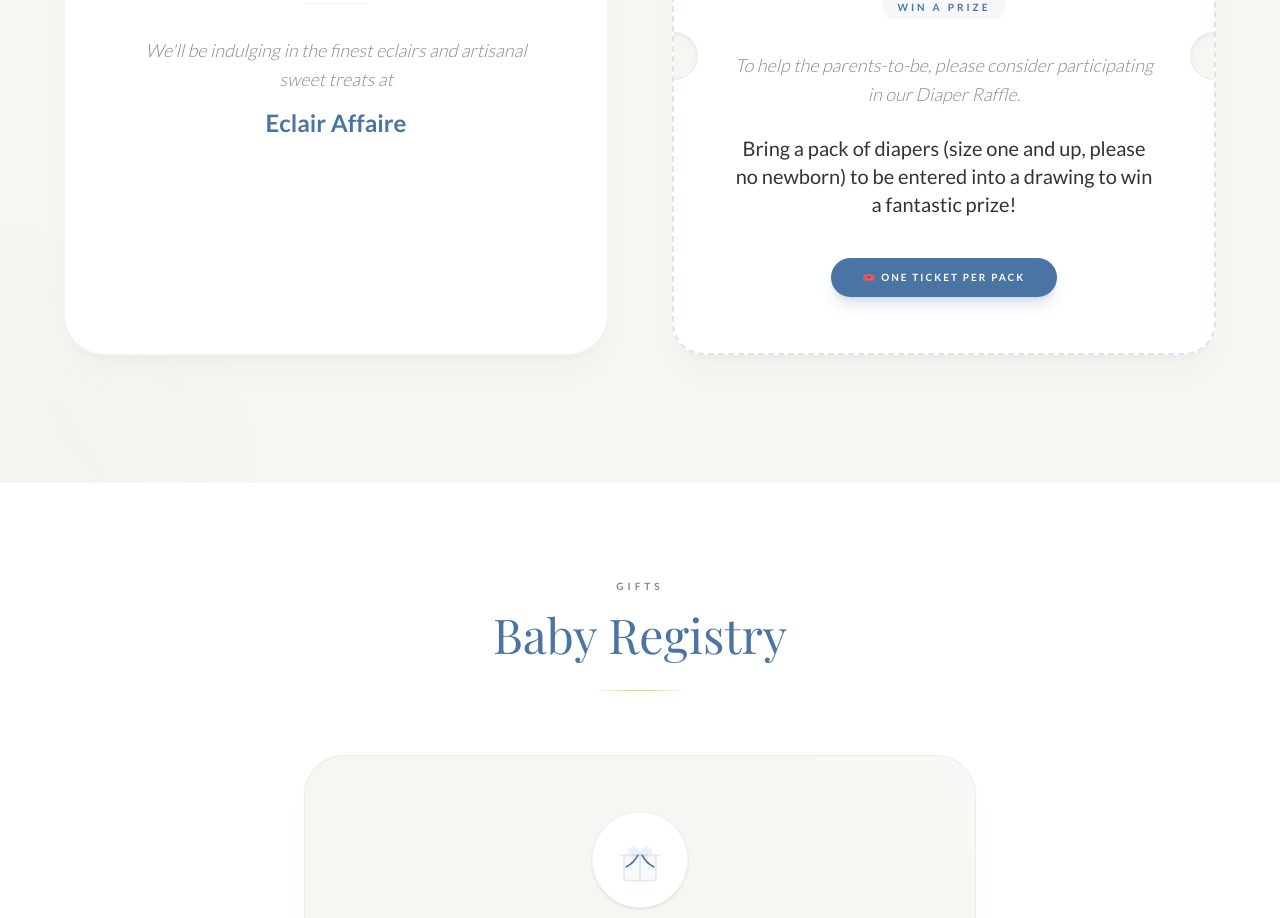
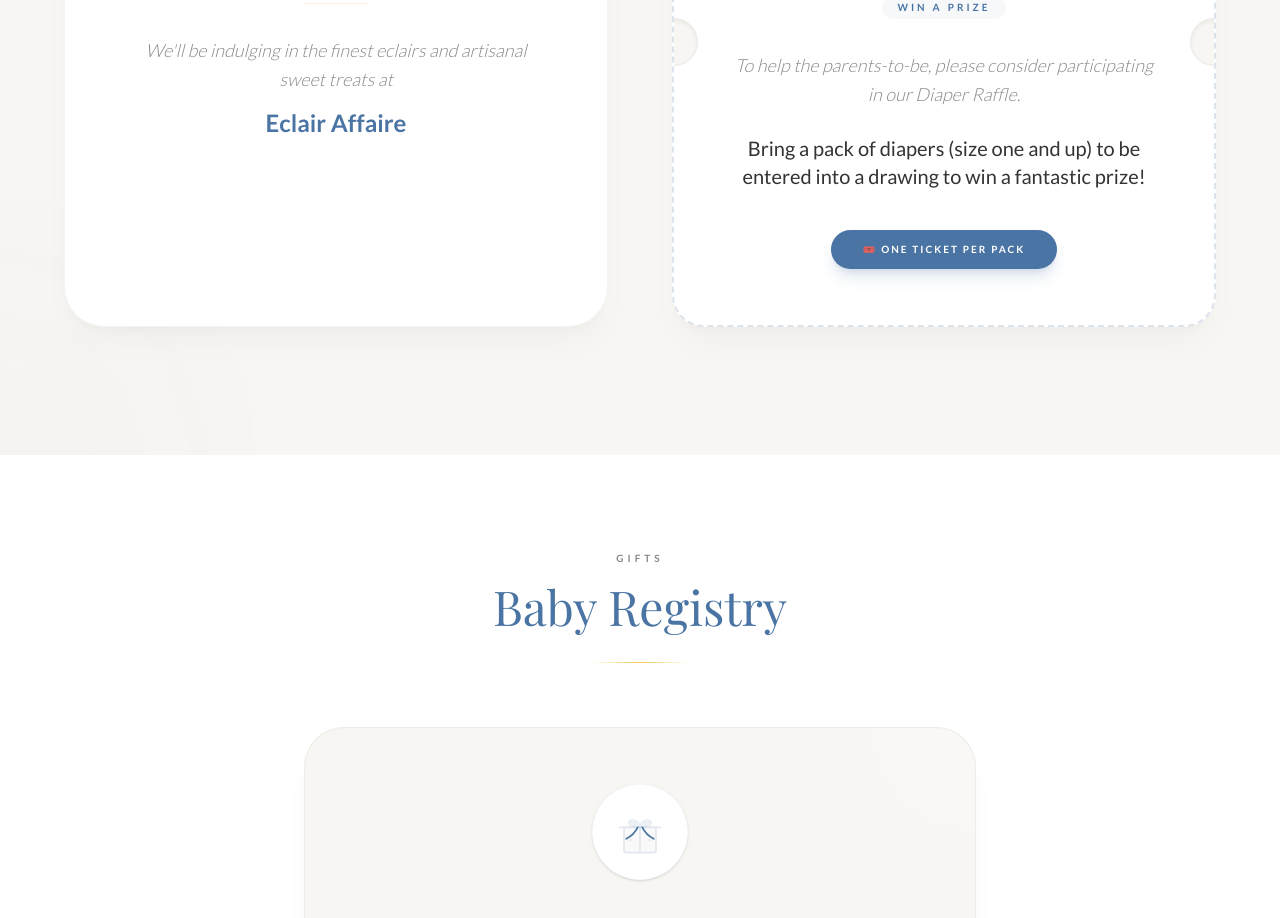
Before and after one commit to g4mm4p4nd4/BabySprinkle, a React (Vite) app: page / in a window 1280 px wide. Shown: the part 3160-4078 px from the top of the page. Built offline with nearby package versions, Linux system fonts and the light colour scheme; a web font is replaced by a local one.

Commit message:
feat: Implement Google Apps Script for RSVP submission and confirmation emails, and add a new Activities section to the UI.

```diff
--- a/src/components/Activities.jsx
+++ b/src/components/Activities.jsx
@@ -107,7 +107,7 @@ export default function Activities() {
               <div className="text-sketch-gray leading-relaxed mb-10 flex-grow font-light italic text-lg">
                 <p className="mb-6">To help the parents-to-be, please consider participating in our Diaper Raffle.</p>
                 <p className="text-charcoal font-medium not-italic text-xl">
-                  Bring a pack of diapers (size one and up, please no newborn) to be entered into a drawing to win a fantastic prize!
+                  Bring a pack of diapers (size one and up) to be entered into a drawing to win a fantastic prize!
                 </p>
               </div>
 
```
Also changed, not shown: 1 other file (tests, documents, lock files or other folders).
